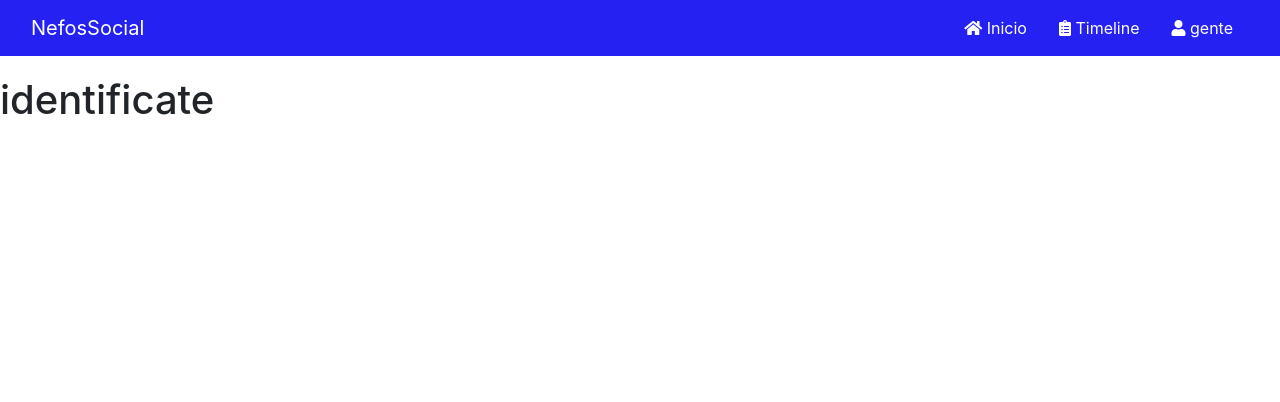
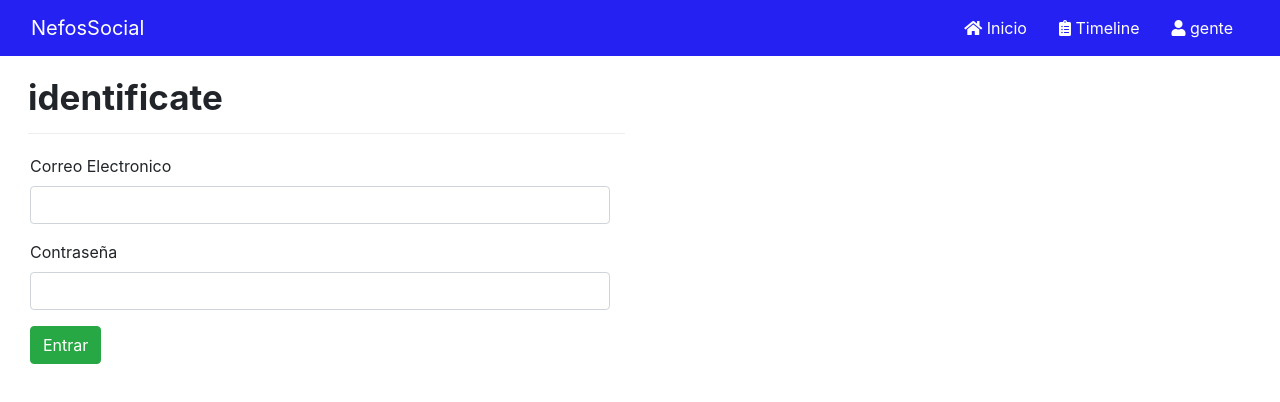
Before and after one commit to sebasechazu/NefosSocialApp, an Angular app in the folder cliente/: page / in a window 1280 px wide. Shown: the top 402 px of the page. Built offline with nearby package versions, Linux system fonts and the light colour scheme.

Commit message:
creando login

```diff
--- a/cliente/src/app/components/login/login.component.css
+++ b/cliente/src/app/components/login/login.component.css
@@ -0,0 +1,8 @@
+.h1-strong{
+    font-size: 35px;
+    font-weight: bold;
+    margin-left: 13px;
+    padding-bottom: 15px;
+    margin-bottom: 20px;
+    border-bottom: 1px solid #eee;
+}
--- a/cliente/src/app/components/login/login.component.html
+++ b/cliente/src/app/components/login/login.component.html
@@ -1 +1,24 @@
-<h1>{{title}}</h1>
+<div class="col-lg-6">
+    <h1 class="h1-strong">{{title}}</h1>
+
+    <form #loginForm="ngForm" (ngSubmit)="onSubmit()" class="col-lg-12">
+        <p>
+            <label>Correo Electronico</label>
+            <input type="email" name="email" #email="ngModel" [(ngModel)]="user.email" class="form-control" />
+        </p>
+        <span *ngIf="!email.valid && email.touched">
+            El email no es correcto
+        </span>
+        <p>
+            <label>Contraseña</label>
+            <input type="password" name="password" #password="ngModel" [(ngModel)]="user.password" class="form-control" />
+        </p>
+        <span *ngIf="!password.valid && password.touched">
+            la contraseña es obligatoria
+        </span>
+
+        <input type="submit" value="Entrar" class="btn btn-success" [disabled]="!loginForm.form.valid"/>
+    </form>
+
+
+</div>
--- a/cliente/src/app/components/login/login.component.ts
+++ b/cliente/src/app/components/login/login.component.ts
@@ -1,20 +1,36 @@
 import { Component, OnInit } from '@angular/core';
+import {Router,ActivatedRoute,Params} from '@angular/router';
+import { User } from '../../models/user';
+import { UserService } from '../../services/user.service';
 
 @Component({
   selector: 'app-login',
   templateUrl: './login.component.html',
-  styleUrls: ['./login.component.css']
+  styleUrls: ['./login.component.css'],
+  providers: [UserService]
 })
 export class LoginComponent implements OnInit {
 
   public title: string;
+  public user: User;
 
-  constructor() {
-    this.title = "identificate";
+  constructor(
+    private _route: ActivatedRoute,
+    private _router: Router,
+    private _userService: UserService
+
+  ) {
+    this.title = 'identificate';
+    this.user = new User("","","","","","","ROLE_USER","")
   }
 
   ngOnInit() {
     console.log('Componente de login cargando...');
   }
 
+  onSubmit(){
+    alert(this.user.email);
+    alert(this.user.password);
+    console.log(this.user);
+  }
 }
```
